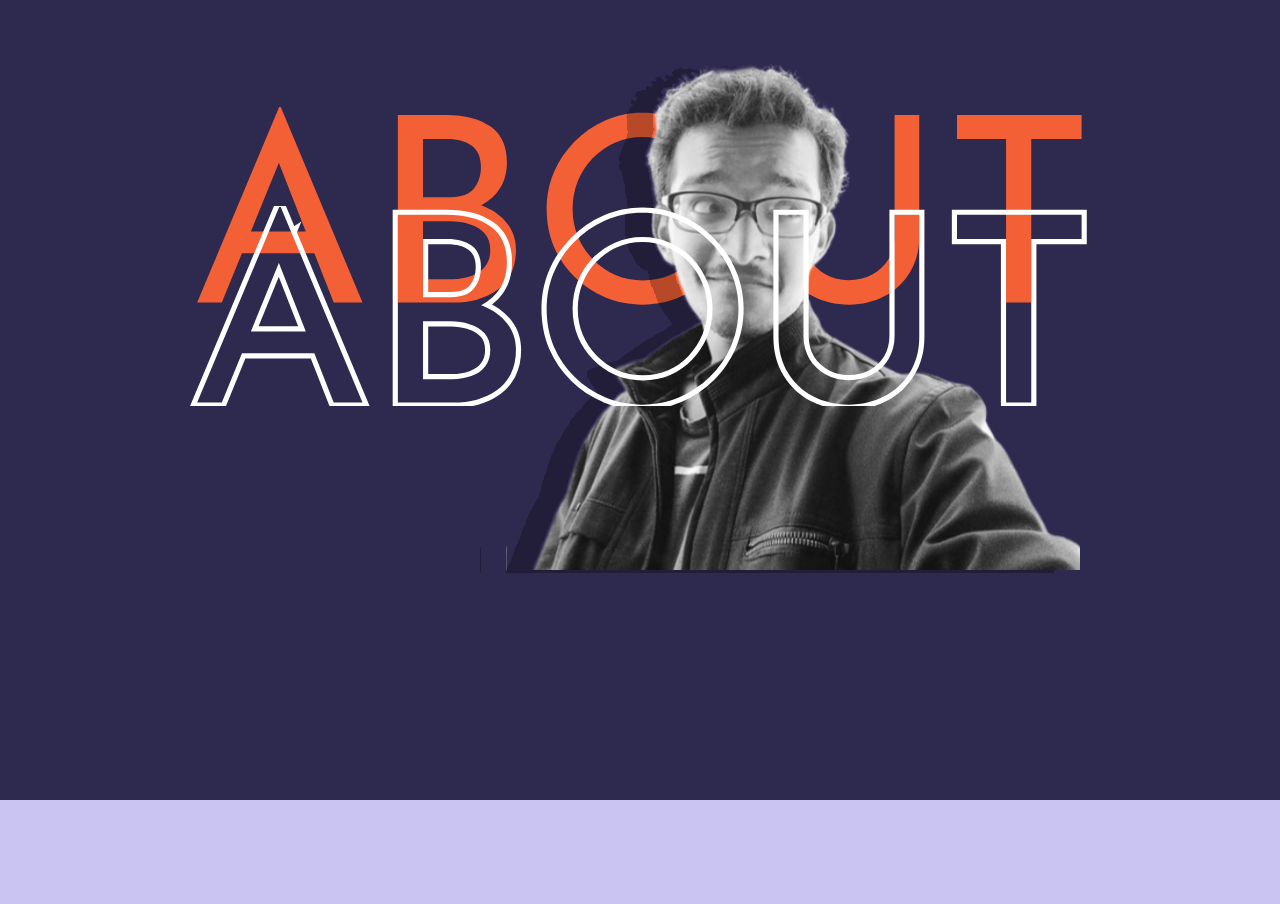
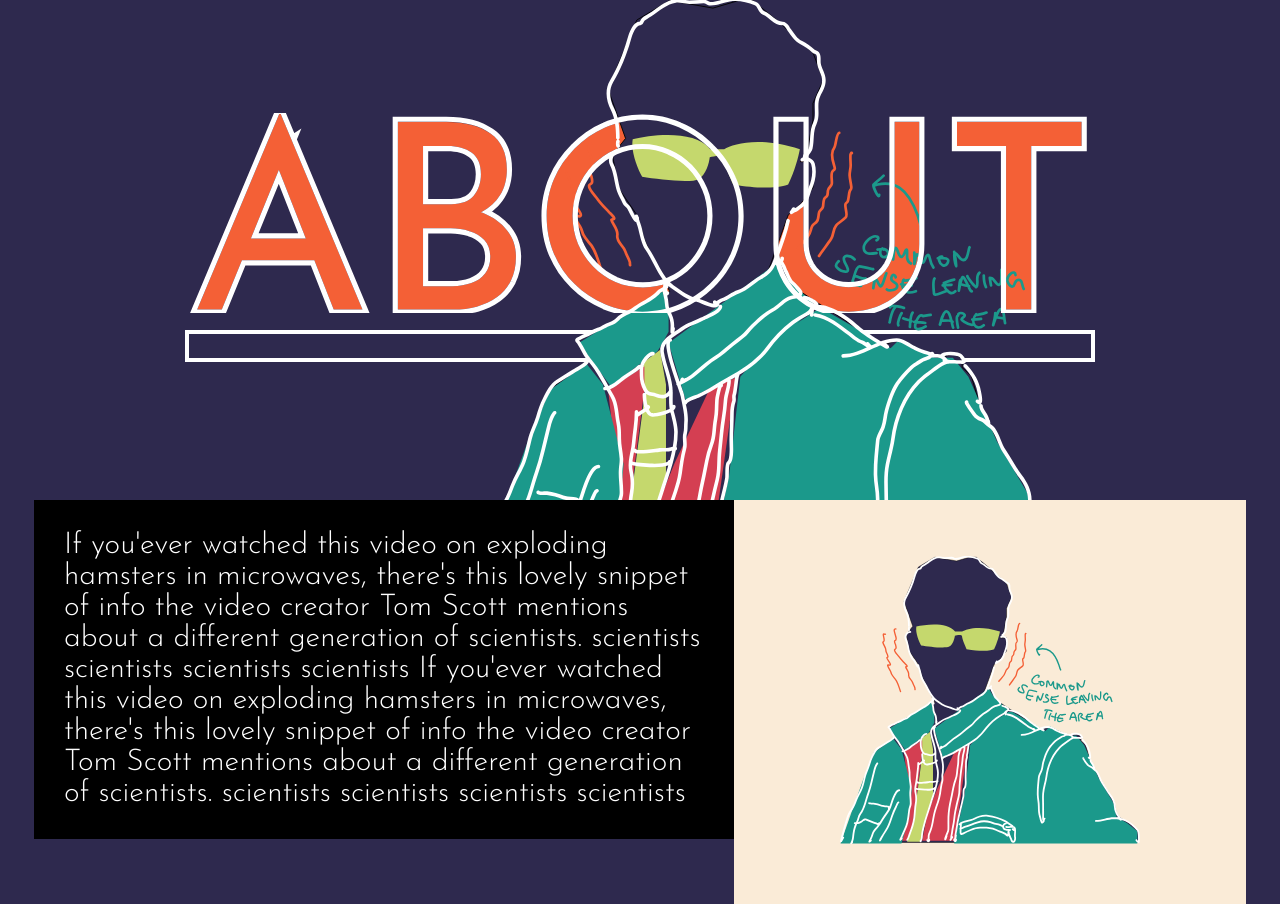
Before and after one commit to Sharatjacob2/main_website, a React (Create React App) app: page /about in a window 1280 px wide. Before the commit the page ends 800 px from the top, so only its background shows below. Built offline with nearby package versions, Linux system fonts and the light colour scheme.

Commit message:
updates from last coding session

```diff
--- a/src/TitleEffect.css
+++ b/src/TitleEffect.css
@@ -1,11 +1,12 @@
 .backTitle{
     display: inline-block;
-    position: relative;
+    position: absolute;
     z-index: 1;
     width: 85.469vw;
     height: 15.625vw;
     left: 50%;
     transform: translateX(-50%);
+    top: 0.55vw;
 }
 
 .centreImage{
@@ -22,6 +23,7 @@
     height: 15.625vw;
     left: 50%;
     transform: translateX(-50%);
+    top: 0.55vw;
 }
 
 .starter{
@@ -54,3 +56,10 @@
     opacity: 1;
     transition: opacity 500ms;
 }
+
+.transition-cover{
+    width: 100%;
+    height: 500px;
+    position: relative;
+    overflow: hidden;
+}
--- a/src/TitleEffect.js
+++ b/src/TitleEffect.js
@@ -6,7 +6,6 @@
 const TitleEffect = (props) => {
 
     const title = props.title;
-    document.body.classList.add('hide-scrollbars');
 
     const [showElement, setShowElement] = useState(false);
 
@@ -20,7 +19,8 @@
         if (elementRef.current) {
             handleClick();
         }
-    }, []); // Empty dependency array ensures this runs only once after the initial render
+
+    });
 
 
     return (
@@ -29,8 +29,8 @@
         <div className='starter' >
                     <title.back className='backTitle' />
                     <title.centre className='centreImage' style={{ top: `${title.top}vw`, left: `${title.left}vw`, right: `${title.right}vw`, width: `${title.width}vw`, height: `${title.height}vw` }} />
-                    <title.front className='frontTitle' style={{ top: `${title.titleTop}vw` }} />
-                    <div className="underline-title" style={{ display: title.display }}></div>
+                    <title.front className='frontTitle' />
+                    <div className="underline-title"></div>
         </div>
         </CSSTransition>
         </div>
--- a/src/aboutPage/About.css
+++ b/src/aboutPage/About.css
@@ -1,3 +1,28 @@
 .About-Page{
-    height: 100%;
+    min-height: 100%;
+    width: 100%;
+    position: absolute;
 }
+
+.desc-para-1{
+    width: 50%;
+    position: relative;
+    color: white;
+    display: inline-block;
+    background-color: black;
+    padding: 30px;
+    vertical-align: top;
+    left: 0px;
+}
+
+.para-1{
+    font-weight: 300;
+    font-size: 30px;
+    text-align: left;
+}
+
+.para-1-image{
+    display: inline-block;
+    background-color: antiquewhite;
+    width: 40%;
+}
--- a/src/aboutPage/About.js
+++ b/src/aboutPage/About.js
@@ -1,15 +1,19 @@
 import TitleEffect from "../TitleEffect";
 import {ReactComponent as AboutF} from './ABOUT f.svg';
 import {ReactComponent as AboutB} from './ABOUT b.svg';
-import {ReactComponent as Sharat} from './Sharat 2.svg';
+import {ReactComponent as Sharat} from './mobile Start Image.svg';
 import './About.css';
 
 const About = () => {
-    const title = {front: AboutF, back: AboutB, centre: Sharat, color: '#2E294E', top: -9.375, right: 15.625, display: 'none', titleTop: 7.813};
+    const title = {front: AboutF, back: AboutB, centre: Sharat, color: '#2E294E', top: -9.375, right: 15.625, display: 'none'};
 
     return (
         <div className="About-Page" style={{backgroundColor: '#2E294E'}}>
               <TitleEffect title ={title}/>
+              <div className="desc-para-1">
+                <p className="para-1">If you'ever watched this video on exploding hamsters in microwaves, there's this lovely snippet of info the video creator Tom Scott mentions about a different generation of scientists. scientists scientists scientists scientists If you'ever watched this video on exploding hamsters in microwaves, there's this lovely snippet of info the video creator Tom Scott mentions about a different generation of scientists. scientists scientists scientists scientists</p>
+              </div>
+              <div className="para-1-image"><Sharat style={{height: '400px', width: '300px'}}/></div>
         </div>
      );
 }
--- a/src/mobileMenu/mobileMenu.css
+++ b/src/mobileMenu/mobileMenu.css
@@ -11,7 +11,6 @@
     width: 100%;
     height: 100%;
     background-color: transparent;
-
 }
 
 .mobile-menu-section{
```
Also changed, not shown: src/aboutPage/mobile Start Image.svg (added).
